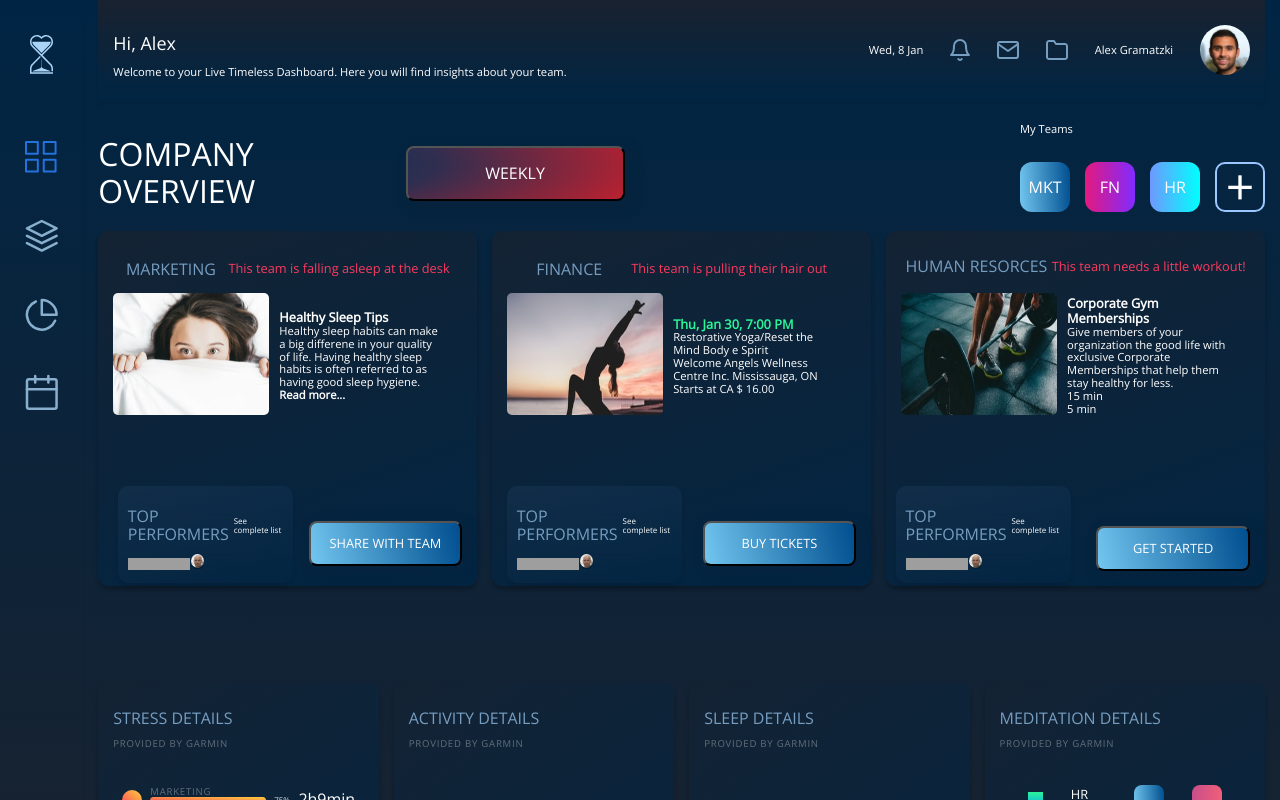
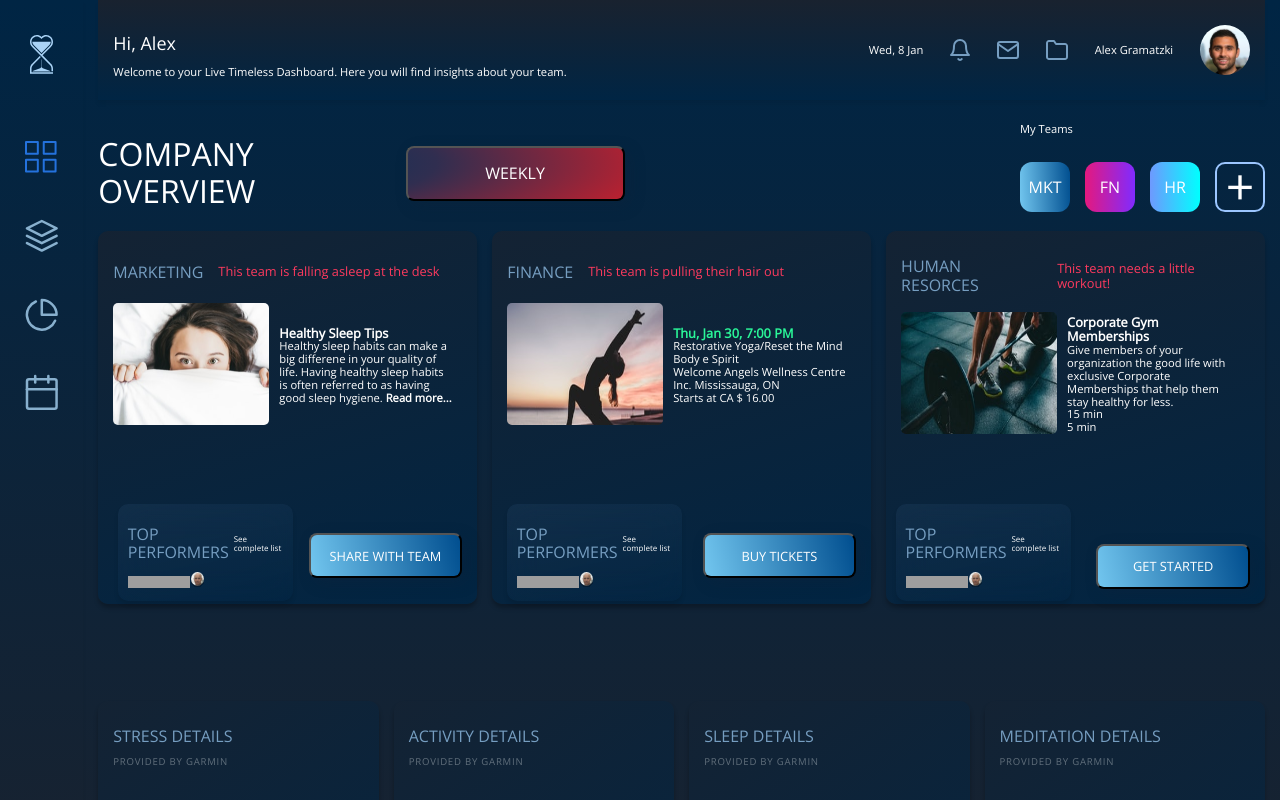
Before and after one commit to fabiomantelli/react_dashboard, a React (Create React App) app: page /company in a window 1280 px wide. Shown: the top 800 px of the page. Built offline with nearby package versions, Linux system fonts and the light colour scheme; grey boxes are pictures that could not be loaded.

Commit message:
marketing finance e human resorces iguais

```diff
--- a/src/components/conteudo/company/Company.js
+++ b/src/components/conteudo/company/Company.js
@@ -45,12 +45,12 @@ class Company extends Component {
 
                 <div className="options">
                     <div className="options-marketing">
-                        <div className="options-marketing-team">
+                        <div className="options-top">
                             <h1 className="title">MARKETING</h1>
                             <h2>This team is falling asleep at the desk</h2>
                         </div>
 
-                        <div className="options-marketing-healthy">
+                        <div className="options-text-and-fig">
 
                             <div id="woman-main"><img src={Woman} alt="Woman"></img></div>
 
@@ -70,12 +70,12 @@ class Company extends Component {
                     </div>
 
                     <div className="options-finance">
-                        <div className="options-finance-team">
+                        <div className="options-top">
                             <h1 className="title">FINANCE</h1>
                             <h2>This team is pulling their hair out</h2>
                         </div>
 
-                        <div className="options-finance-restorative">
+                        <div className="options-text-and-fig">
 
                             <div id="finance-main"><img src={Finance} alt="Finance"></img></div>
 
@@ -94,12 +94,12 @@ class Company extends Component {
                     </div>
 
                     <div className="options-human-resorces">
-                    <div className="options-human-resorces-team">
+                        <div className="options-top">
                             <h1 className="title">HUMAN RESORCES</h1>
                             <h2>This team needs a little workout!</h2>
                         </div>
 
-                        <div className="options-human-resorces-corporate">
+                        <div className="options-text-and-fig">
 
                             <div id="corporate-main"><img src={Corporate} alt="Corporate"></img></div>
 
--- a/src/components/conteudo/company/Styles.css
+++ b/src/components/conteudo/company/Styles.css
@@ -112,6 +112,25 @@
     padding: 10px;
 }
 
+.options-top {
+    display: flex;
+    flex-direction: row;
+    align-items: center;
+}
+
+.options-top h2 {
+    padding-left: 15px;
+}
+
+
+.options-text-and-fig {
+    display: grid;
+    grid-template-columns: 1fr 2fr;
+    align-items: center;
+    margin-bottom: 100px;
+}
+
+
 .options-marketing {
     display: grid;
     grid-column: marketing;
@@ -129,22 +148,6 @@
 .options-marketing h3 {
     font-size: 0.7em;
 }
-
-.options-marketing-team {
-    display: flex;
-    flex-direction: row;
-    align-items: center;
-    justify-content: space-evenly;
-}
-
-.options-marketing-healthy {
-    display: grid;
-    grid-template-columns: 1fr 1.5fr;
-    align-items: center;
-    margin-bottom: 100px;
-    padding-right: 10px;
-}
-
 
 .options-marketing #share-button {
     width: 12em;
@@ -176,22 +179,6 @@
 
 .options-finance h3 {
     font-size: 0.7em;
-}
-
-
-.options-finance-team {
-    display: flex;
-    flex-direction: row;
-    align-items: center;
-    justify-content: space-evenly;
-}
-
-.options-finance-restorative {
-    display: grid;
-    grid-template-columns: 1fr 1.5fr;
-    align-items: center;
-    margin-bottom: 100px;
-    padding-right: 10px;
 }
 
 #date-finance strong {
@@ -228,21 +215,6 @@
 
 .options-human-resorces h3 {
     font-size: 0.7em;
-}
-
-.options-human-resorces-team {
-    display: flex;
-    flex-direction: row;
-    align-items: center;
-    justify-content: space-evenly;
-}
-
-.options-human-resorces-corporate {
-    display: grid;
-    grid-template-columns: 1fr 1.5fr;
-    align-items: center;
-    margin-bottom: 100px;
-    padding-right: 10px;
 }
 
 .options-human-resorces #get-started-button {
--- a/src/components/conteudo/profile/Styles.css
+++ b/src/components/conteudo/profile/Styles.css
@@ -1,9 +1,5 @@
 /* Styles Profile */
 
-
-.title {
-  font-size: 1em;
-}
 
 /* Container ----- */
 .body-profile {
```
